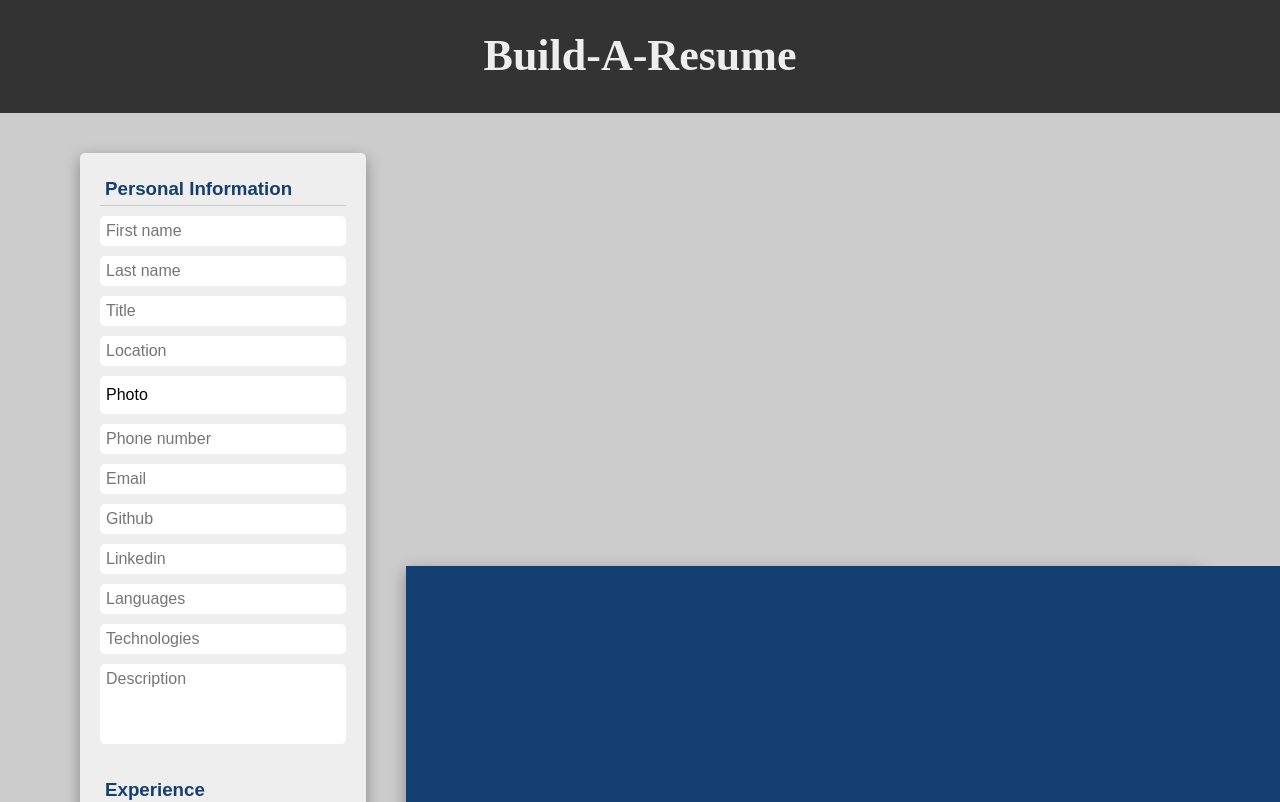
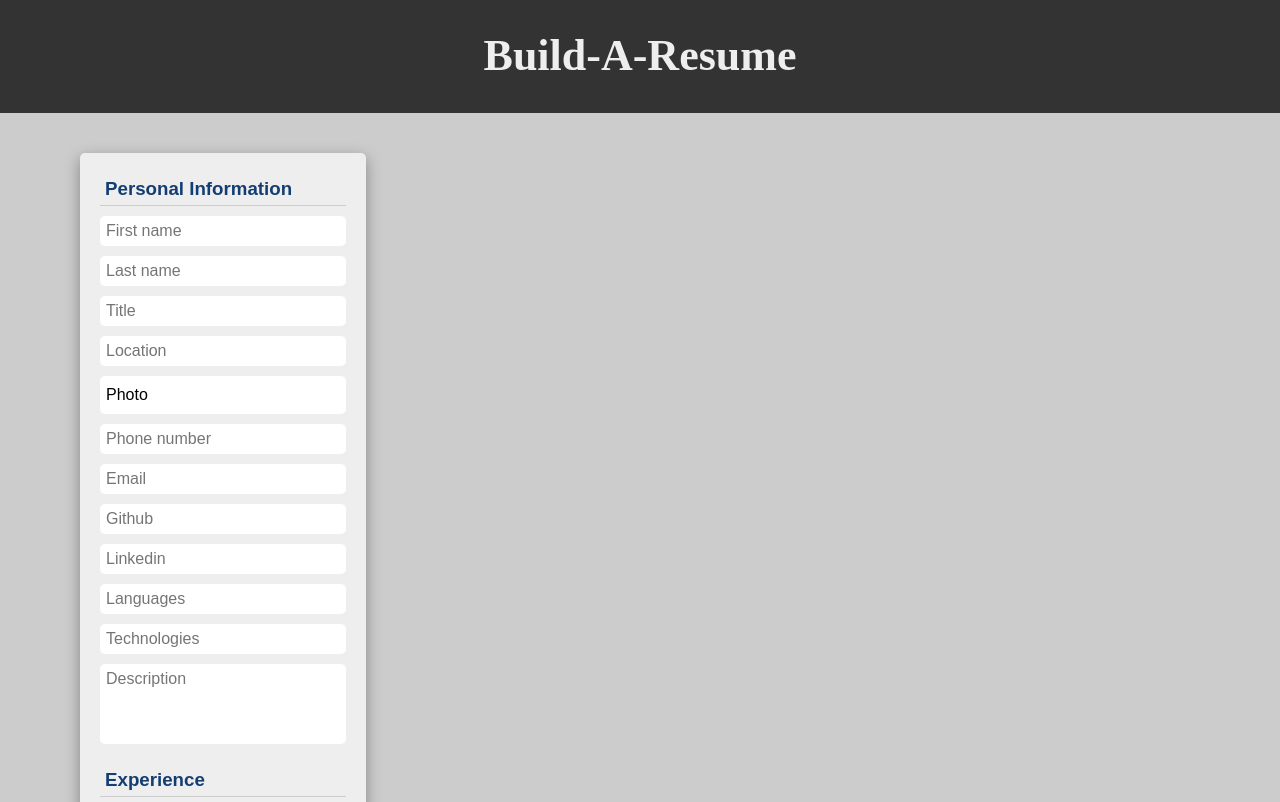
Before and after one commit to ArekBM/ResumeBuilder, a React (Vite) app: page / in a window 1280 px wide. Shown: the top 802 px of the page. Built offline with nearby package versions, Linux system fonts and the light colour scheme.

Commit message:
sweep: Refactor MainForm.jsx to use grid layout

```diff
--- a/src/components/Forms/MainForm.jsx
+++ b/src/components/Forms/MainForm.jsx
@@ -50,9 +50,8 @@ export default function CVForm ({
 }
 
 const CVFormWrapper = styled.div`
-    display: flex;
-    flex-direction: column;
-    gap: 1rem;
+    display: grid;
+    grid-template-rows: 1fr 1fr 1fr 1fr;
     width: 210mm;
     padding: 2rem;
     border-radius: 5px;
```
